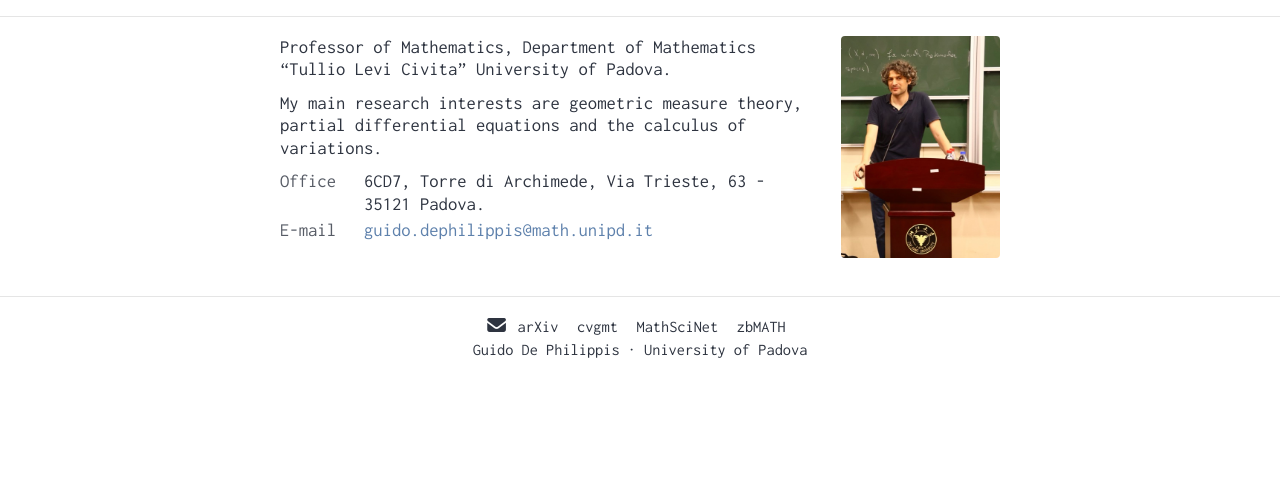
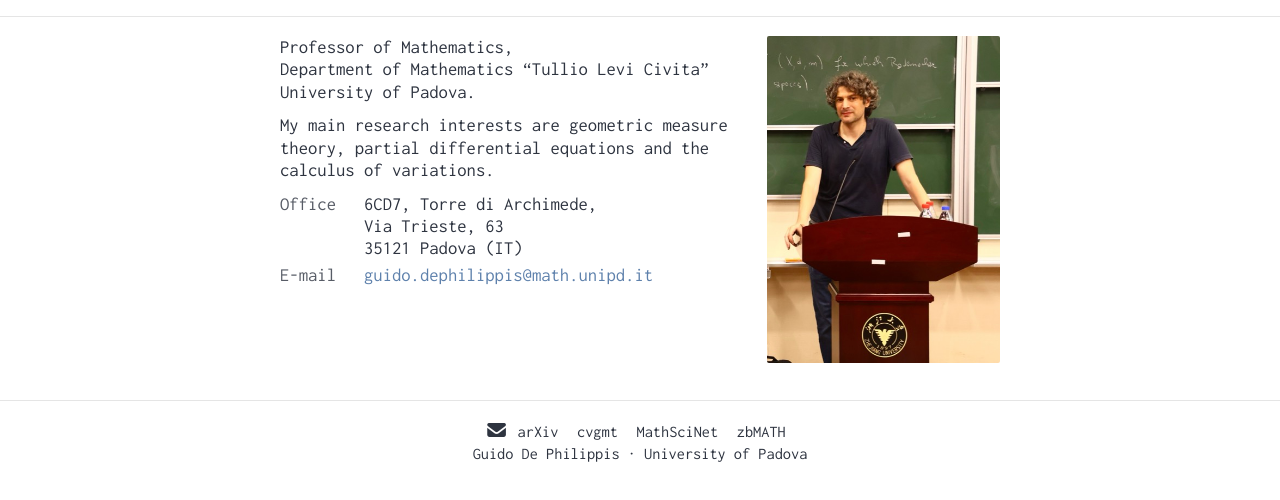
Before and after one commit to guido-de-philippis/guido-de-philippis.github.io, a plain HTML site: page index.html in a window 1280 px wide. Shown: the part 106-606 px from the top of the page. Drawn offline with nearby package versions, Linux system fonts and the light colour scheme; some icons are missing.

Commit message:
Update site

```diff
--- a/index.html
+++ b/index.html
@@ -6,8 +6,8 @@
 </a><span class="nav-item navbar-text mx-1">/</span>
 <a class="nav-item nav-link" href=/teaching/ title=Teaching>Teaching
 </a><span class="nav-item navbar-text mx-1">/</span>
-<a class="nav-item nav-link" href=/project/ title="ERC CoG">ERC CoG</a></div></nav></div><hr><div id=content><div class=container><style>#content img.portrait{float:right;width:8.5rem;height:auto;border-radius:4px;margin:0 0 1em 1.5em}#content .info::after{content:"";display:block;clear:both}.info dl{display:grid;grid-template-columns:max-content 1fr;gap:.2em 1.5em}.info dt{font-weight:400;opacity:.8}.info dd{margin:0}@media(max-width:600px){#content img.portrait{float:none;display:block;margin:0 auto 1em}.info dl{grid-template-columns:1fr}}</style><img class=portrait src=img/gdp.jpg alt="Guido De Philippis" width=150 height=210><div class=info><p>Professor of Mathematics, Department of Mathematics &ldquo;Tullio Levi Civita&rdquo; University of Padova.</p><p>My main research interests are geometric measure theory, partial differential equations and
-the calculus of variations.</p><dl><dt>Office</dt><dd>6CD7, Torre di Archimede, Via Trieste, 63 - 35121 Padova.</dd><dt>E-mail</dt><dd><a href=mailto:guido.dephilippis@math.unipd.it>guido.dephilippis@math.unipd.it</a></dd></dl></div></div></div><div id=footer class=mb-5><hr><div class="container text-center"><a href=mailto:guido.dephilippis@math.unipd.it class="fas fa-envelope fa-1x mx-1" title=E-mail></a><a href=https://arxiv.org/a/dephilippis_g_1 class=mx-1 title=arXiv><small>arXiv</small></a>
+<a class="nav-item nav-link" href=/project/ title="ERC CoG">ERC CoG</a></div></nav></div><hr><div id=content><div class=container><style>#content img.portrait{float:right;width:12.5rem;height:auto;border-radius:2px;margin:0 0 1em 1.5em}#content .info::after{content:"";display:block;clear:both}.info dl{display:grid;grid-template-columns:max-content 1fr;gap:.2em 1.5em}.info dt{font-weight:400;opacity:.8}.info dd{margin:0}@media(max-width:600px){#content img.portrait{float:none;display:block;margin:0 auto 1em}.info dl{grid-template-columns:1fr}}</style><img class=portrait src=img/gdp.jpg alt="Guido De Philippis" width=150 height=210><div class=info><p>Professor of Mathematics,<br>Department of Mathematics &ldquo;Tullio Levi Civita&rdquo; University of Padova.</p><p>My main research interests are geometric measure theory, partial differential equations and
+the calculus of variations.</p><dl><dt>Office</dt><dd>6CD7, Torre di Archimede,<br>Via Trieste, 63<br>35121 Padova (IT)</dd><dt>E-mail</dt><dd><a href=mailto:guido.dephilippis@math.unipd.it>guido.dephilippis@math.unipd.it</a></dd></dl></div></div></div><div id=footer class=mb-5><hr><div class="container text-center"><a href=mailto:guido.dephilippis@math.unipd.it class="fas fa-envelope fa-1x mx-1" title=E-mail></a><a href=https://arxiv.org/a/dephilippis_g_1 class=mx-1 title=arXiv><small>arXiv</small></a>
 <a href=https://cvgmt.sns.it/person/22/ class=mx-1 title=cvgmt><small>cvgmt</small></a>
 <a href=https://mathscinet.ams.org/mathscinet/MRAuthorID/876943/ class=mx-1 title=MathSciNet><small>MathSciNet</small></a>
 <a href=https://zbmath.org/authors/de-philippis.guido/ class=mx-1 title=zbMATH><small>zbMATH</small></a>
```
Also changed, not shown: index.xml (+1 -1 lines), project/index.html (+1 -1 lines), publications/index.html (+1 -1 lines).
